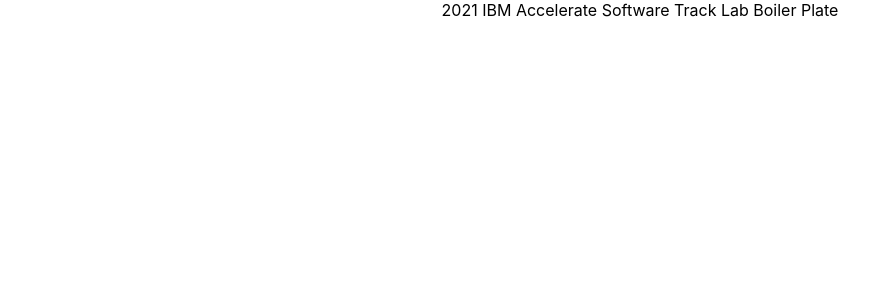
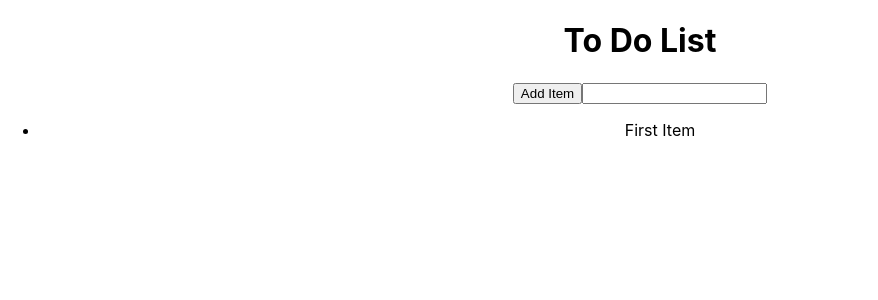
Before and after one commit to 2021-IBM-Accelerate-SW-Track/lab-1-team-27, a React (Create React App) app: page / in a window 1280 px wide. Shown: the top 300 px of the page, without its empty margins (0-878 px from the left). Built offline with nearby package versions, Linux system fonts and the light colour scheme.

Commit message:
Basic text box and button added

```diff
--- a/public/index.html
+++ b/public/index.html
@@ -27,6 +27,7 @@
   <body>
     <noscript>You need to enable JavaScript to run this app.</noscript>
     <div id="root"></div>
+
     <!--
       This HTML file is a template.
       If you open it directly in the browser, you will see an empty page.
--- a/src/App.js
+++ b/src/App.js
@@ -1,10 +1,22 @@
-import Header from "./component/header"
+//import Header from "./component/header"
 import './App.css';
+
+var lists = [];
+
+function addToList (props)
+{
+  lists.push(props.item);
+}
 
 function App() {
   return (
     <div className="App">
-    <Header/>
+      <h1>To Do List</h1>
+      <button>Add Item</button>
+      <input></input>
+      <ul>
+        <li>First Item</li>
+      </ul>
     </div>
   );
 }
--- a/src/index.js
+++ b/src/index.js
@@ -1,6 +1,7 @@
 import React from 'react';
 import ReactDOM from 'react-dom';
 import App from './App';
+
 
 ReactDOM.render(
   <React.StrictMode>
```
